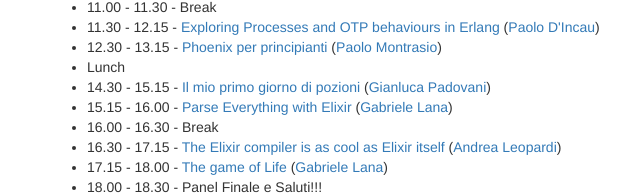
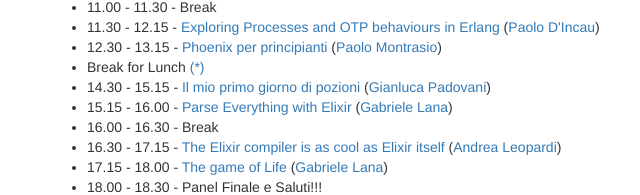
Before and after one commit to gpad/italian-elixir, a plain HTML site: page index.html in a window 1280 px wide. Shown: the part 612-807 px from the top of the page, 258-898 px from the left. Drawn offline with Linux system fonts and the light colour scheme.

Commit message:
Chiarito che il pranzo è a carico dei parecipanti

```diff
--- a/index.html
+++ b/index.html
@@ -61,7 +61,7 @@
             <li>11.00 - 11.30  - Break</li>
             <li>11.30 - 12.15  - <a href="#exploringotp">Exploring Processes and OTP behaviours in Erlang</a> (<a href="#pdincau">Paolo D'Incau</a>)</li>
             <li>12.30 - 13.15  - <a href="#phoenix">Phoenix per principianti</a> (<a href="#pmontrasio">Paolo Montrasio</a>)</li>
-            <li>Lunch</li>
+            <li>Break for Lunch <a class="tooltip-right" href="#schedule" title="Il pranzo è a carico dei partecipanti">(*)</a></li>
             <li>14.30 - 15.15  - <a href="#potions">Il mio primo giorno di pozioni</a> (<a href="#gpadovani">Gianluca Padovani</a>)</li>
             <li>15.15 - 16.00  - <a href="#parse">Parse Everything with Elixir</a> (<a href="#glana">Gabriele Lana</a>)</li>
             <li>16.00 - 16.30  - Break</li>
```
